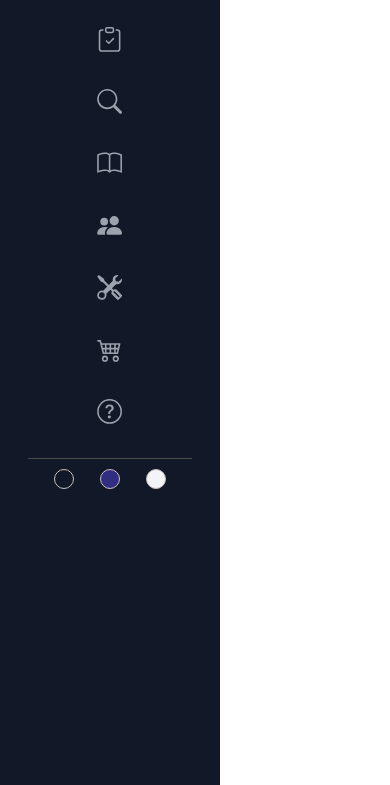
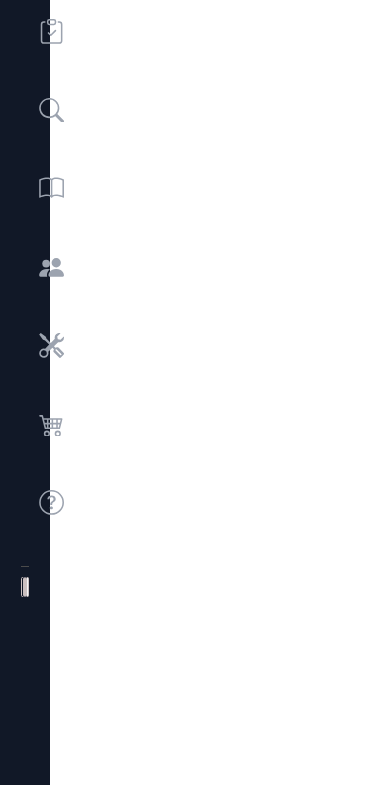
Before and after one commit to d-zucho/sidebar-prac-css-vanJS, a plain HTML site: page index.html in a window 390 px wide. Shown: the part 59-844 px from the top of the page. Drawn offline with Linux system fonts and the light colour scheme.

Commit message:
adjust sidebar width for responsiveness

```diff
--- a/style.css
+++ b/style.css
@@ -24,8 +24,10 @@ body {
 }
 
 .sidebar {
-  width: max(220px, 20%);
-  min-width: 220px;
+  /* width: 240px; */
+  max-width: 245px;
+  width: 25vw;
+  min-width: 50px;
 
   height: 100vh;
   background-color: #111827;
@@ -55,6 +57,7 @@ body {
 .sidebar-center {
   margin: 0 auto;
   display: block;
+  text-align: center;
 }
 .sidebar-bottom {
   border: none;
@@ -95,6 +98,12 @@ body {
 .list-item-svg {
   fill: silver;
   width: 2.25rem;
+  display: block;
+  margin: 0 auto 1rem;
+}
+
+.list-item-text {
+  margin-top: 0.5rem;
 }
 
 .color-box {
@@ -116,19 +125,21 @@ body {
 }
 
 @media only screen and (max-width: 768px) {
+  .sidebar {
+    width: 50px;
+    padding: 0 1.2rem;
+  }
+
   .list-item {
     display: flex;
     flex-direction: column;
-    align-items: center;
+    align-items: left;
     justify-content: center;
   }
 
+  .brand,
   .sidebar-title,
   .list-item-text {
     display: none;
   }
-
-  .list-item .list-item-svg {
-    /* margin-bottom: 8px; */
-  }
 }
```
Also changed, not shown: 1 other file.
